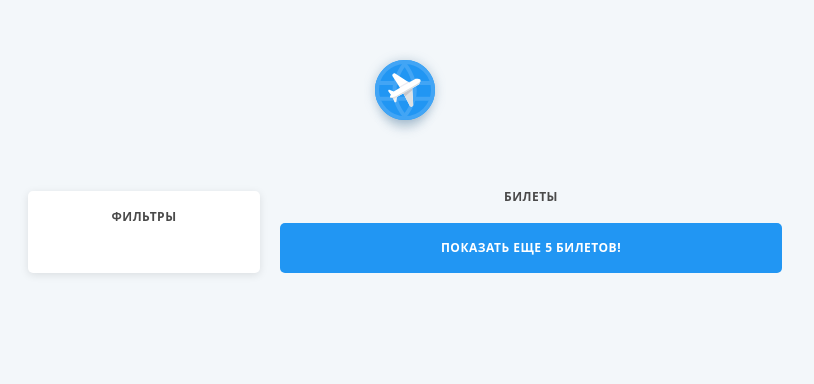
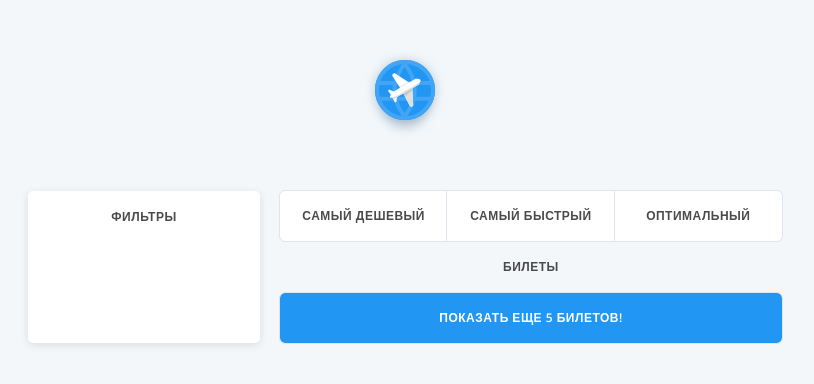
Before and after one commit to curlyowl/aviasales, a React (Create React App) app: page / in a window 1280 px wide. Shown: the top 384 px of the page, without its empty margins (235-1049 px from the left). Built offline with nearby package versions, Linux system fonts and the light colour scheme.

Commit message:
add button group

```diff
--- a/src/App.css
+++ b/src/App.css
@@ -1,20 +1,3 @@
-* {
-  box-sizing: border-box;
-}
-
-body {
-  font-family: system-ui, -apple-system, BlinkMacSystemFont, 'Segoe UI', Roboto, Oxygen, Ubuntu, Cantarell, 'Open Sans', 'Helvetica Neue', sans-serif;
-  font-size: 12px;
-  background-color: #F3F7FA;
-  color: #4A4A4A;
-  font-style: normal;
-  font-weight: 600;
-  font-size: 12px;
-  line-height: 12px;
-  letter-spacing: 0.5px;
-  text-transform: uppercase;
-}
-
 .App {
   text-align: center;
 }
--- a/src/App.tsx
+++ b/src/App.tsx
@@ -1,5 +1,6 @@
 import React from 'react';
 import { Button } from './components/Button';
+import { ButtonGroup } from './components/ButtonGroup';
 import './App.css';
 import Logo from './Logo.svg';
 
@@ -14,6 +15,7 @@ function App() {
           Фильтры
         </aside>
         <section className="App-content">
+          <ButtonGroup />
           <div className="App-tickets">Билеты</div>
           <Button>Показать еще 5 билетов!</Button>
         </section>
--- a/src/components/Button/Button.css
+++ b/src/components/Button/Button.css
@@ -1,5 +1,5 @@
 .button {
-  font-family: system-ui, -apple-system, BlinkMacSystemFont, 'Segoe UI', Roboto, Oxygen, Ubuntu, Cantarell, 'Open Sans', 'Helvetica Neue', sans-serif;
+  font-family: 'Open Sans', sans-serif;
   background-color: #2196F3;
   border-radius: 5px;
   color: #fff;
@@ -11,7 +11,6 @@
   font-size: 12px;
   line-height: 20px;
   letter-spacing: 0.5px;
-  text-transform: uppercase;
   padding: 15px 20px;
 
   width: 100%;
--- /dev/null
+++ b/src/components/ButtonGroup/ButtonGroup.css
@@ -0,0 +1,45 @@
+.App-buttonGroup {
+  font-family: 'Open Sans', sans-serif;
+  display: flex;
+  width: 100%;
+  margin-bottom: 20px;
+}
+
+button {
+  font-family: inherit;
+  background: #FFFFFF;
+  border: 0;
+  outline: 1px solid #DFE5EC;
+  border-collapse: collapse;
+  border-radius: 0;
+  color: #4A4A4A;
+
+  /* настройки текста */
+  text-align: center;
+  letter-spacing: 0.5px;
+  text-transform: uppercase;
+  font-style: normal;
+  font-weight: 600;
+  font-size: 12px;
+  line-height: 20px;
+  cursor: pointer;
+  padding: 15px 20px;
+  width: 100%;
+}
+
+button:hover {
+  color: #fff;
+  background: #2196F3;
+}
+
+button:first-child {
+  border-top-left-radius: 5px;
+  border-bottom-left-radius: 5px;
+}
+
+button:last-child {
+  border-top-right-radius: 5px;
+  border-bottom-right-radius: 5px;
+}
+
+.active {}
--- /dev/null
+++ b/src/components/ButtonGroup/index.tsx
@@ -0,0 +1,13 @@
+import React from "react";
+import { Button } from '../Button';
+import './ButtonGroup.css';
+
+export const ButtonGroup = () => {
+  return (
+    <div className="App-buttonGroup">
+      <button type="button">Самый дешевый</button>
+      <button type="button">Самый быстрый</button>
+      <button type="button">Оптимальный</button>
+    </div>
+  )
+};
--- a/src/index.css
+++ b/src/index.css
@@ -1,13 +1,20 @@
+@import url('https://fonts.googleapis.com/css2?family=Open+Sans:wght@400;600&display=swap');
+
+* {
+  box-sizing: border-box;
+}
+
 body {
-  margin: 0;
-  font-family: -apple-system, BlinkMacSystemFont, 'Segoe UI', 'Roboto', 'Oxygen',
-    'Ubuntu', 'Cantarell', 'Fira Sans', 'Droid Sans', 'Helvetica Neue',
-    sans-serif;
+  font-family: 'Open Sans', sans-serif;
+  font-size: 12px;
+  background-color: #F3F7FA;
+  color: #4A4A4A;
+  font-style: normal;
+  font-weight: 600;
+  line-height: 12px;
+  letter-spacing: 0.5px;
+  text-transform: uppercase;
   -webkit-font-smoothing: antialiased;
   -moz-osx-font-smoothing: grayscale;
+  margin: 0;
 }
-
-code {
-  font-family: source-code-pro, Menlo, Monaco, Consolas, 'Courier New',
-    monospace;
-}
```
